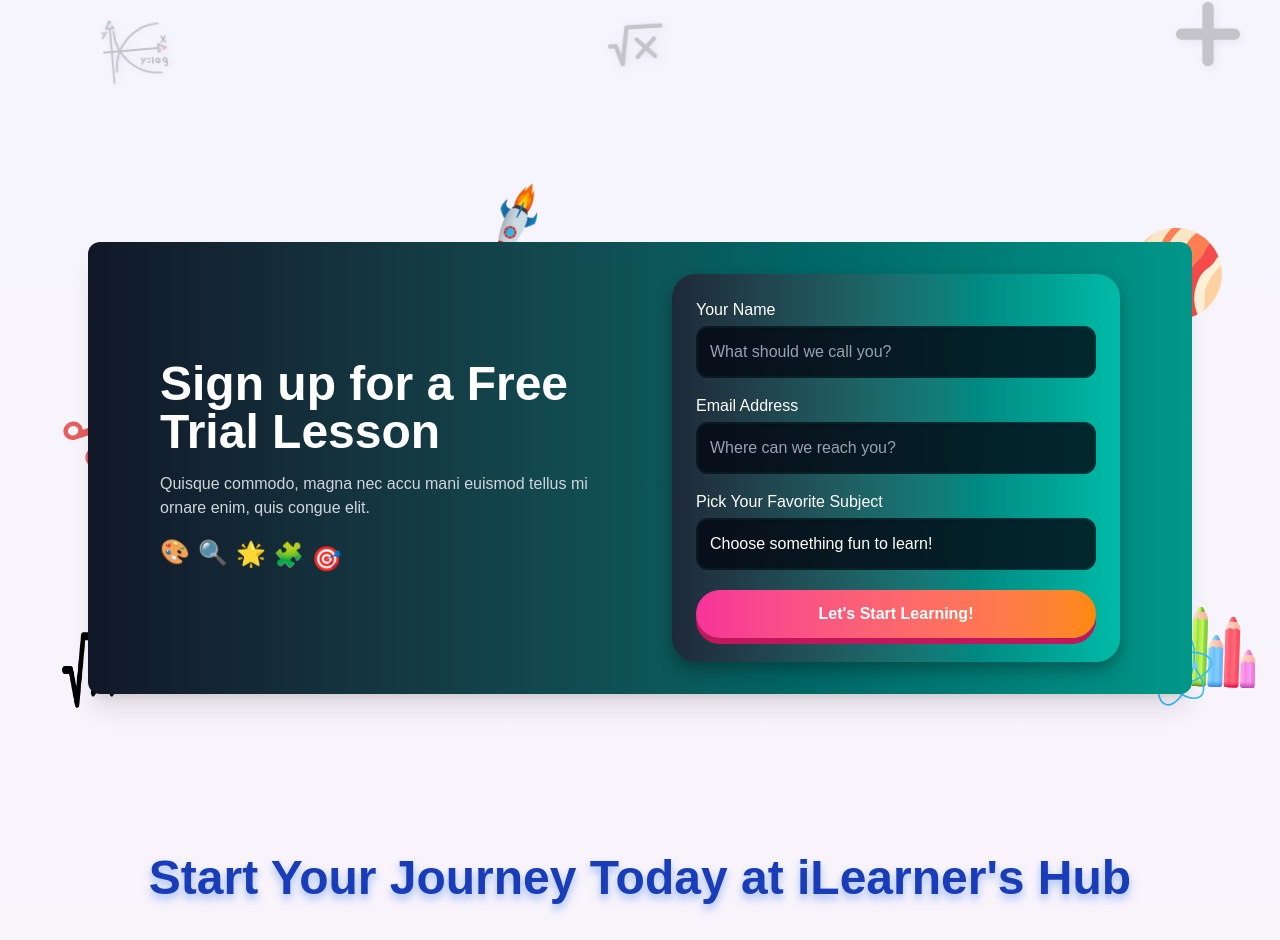
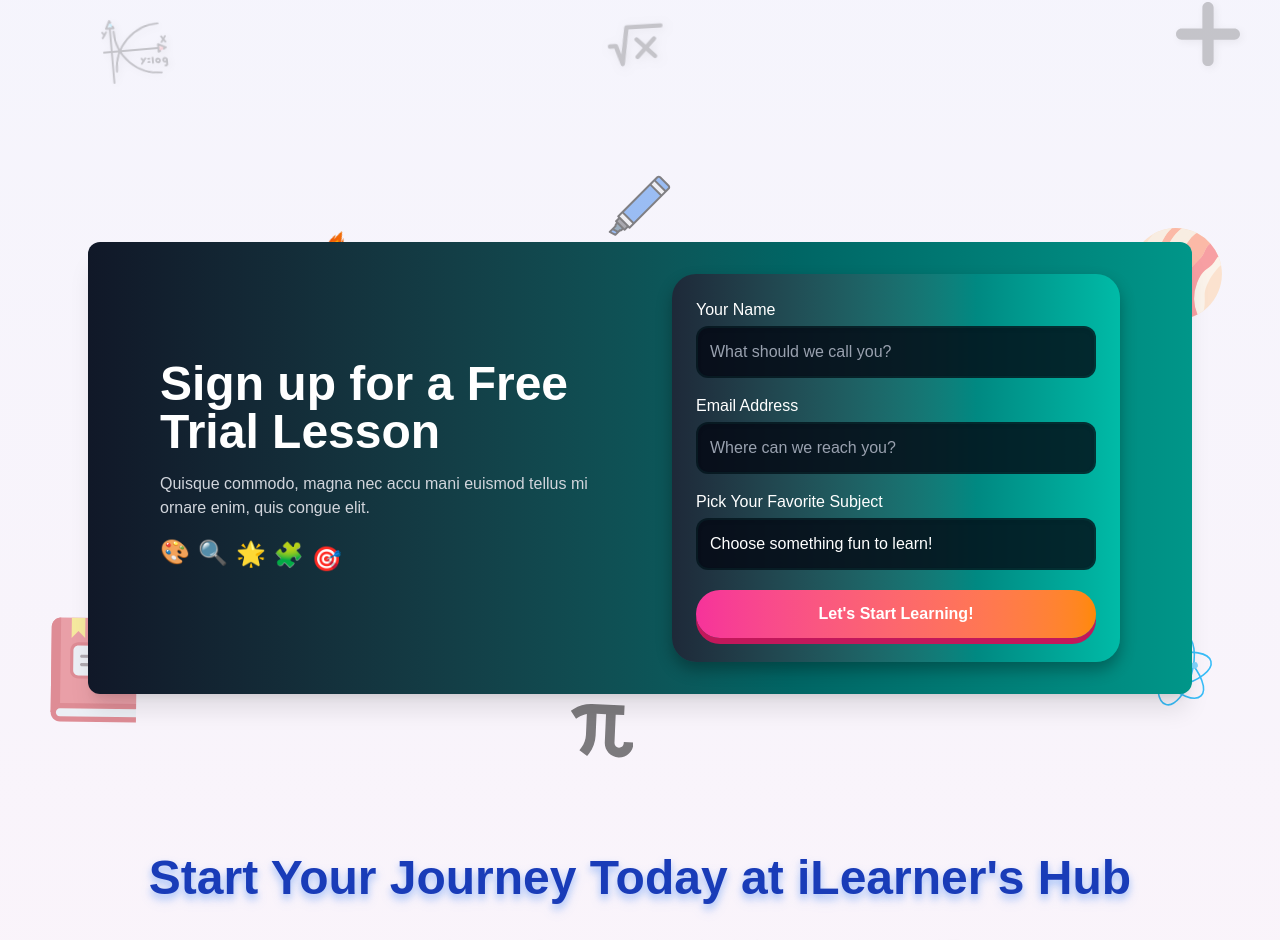
Before and after one commit to MoyasiGinko/iLearners-Hub, a Next.js app: page / in a window 1280 px wide. Shown: the part 4548-5488 px from the top of the page. Built offline with nearby package versions, Linux system fonts and the light colour scheme.

Commit message:
fix the bg elements

```diff
--- a/components/main/contact/index.tsx
+++ b/components/main/contact/index.tsx
@@ -6,88 +6,56 @@
 const FloatingElements = () => {
   return (
     <div className="absolute container inset-0 mx-auto flex items-center justify-center">
-      {/* Improved Rocket animation with smoother motion */}
+      {/* Rocket - now visible on mobile but smaller */}
       <motion.div
-        className="absolute inset-0 top-40 left-0 w-20 h-20 z-0 hidden md:block"
+        className="absolute inset-0 top-26 left-0 w-16 h-16 md:top-40 md:w-20 md:h-20 z-0"
         animate={{
-          x: [0, 500, 0], // Simplified path
-          y: [0, -150, 0], // Smooth arc
-          rotate: [0, 45, 180, 360], // Smooth rotation
+          x: [0, 300, 0], // Smaller path for mobile
+          y: [0, -100, 0],
+          rotate: [0, 45, 180, 360],
         }}
         transition={{
           duration: 12,
           repeat: Infinity,
-          ease: "easeInOut", // Smooth transitions
-          times: [0, 0.5, 1], // Control timing
+          ease: "easeInOut",
+          times: [0, 0.5, 1],
         }}
       >
         <img src="/images/rocket.gif" alt="Rocket" className="w-full h-full" />
       </motion.div>
 
-      {/* Animated Earth SVG */}
+      {/* Earth - now visible on mobile */}
       <motion.div
-        className="absolute top-16 right-14 w-20 h-20 md:w-24 md:h-24 z-0 hidden md:block"
+        className="absolute opacity-50 top-10 right-8 w-16 h-16 md:top-16 md:right-14 md:w-24 md:h-24 z-0"
         animate={{ rotate: 360 }}
         transition={{ duration: 20, repeat: Infinity, ease: "linear" }}
       >
         <img
           src="/images/planet/planet1.svg"
-          alt="Rocket"
+          alt="Planet"
           className="w-full h-full"
         />
       </motion.div>
 
-      {/* Animated Chemistry Flask SVG */}
+      {/* Marker - now visible on smaller screens */}
       <motion.div
-        className="absolute bottom-20 right-6 w-20 h-20 z-0 hidden md:block"
+        className="absolute opacity-50 top-2 left-1/2 transform -translate-x-1/2 w-12 h-12 md:w-16 md:h-16 z-0"
         animate={{
-          y: [0, -10, 0],
-          rotate: [-5, 5, -5],
-        }}
-        transition={{ duration: 3, repeat: Infinity, ease: "easeInOut" }}
-      >
-        <img
-          src="/images/study-materials/color-pencils.svg"
-          alt="Rocket"
-          className="w-full h-full"
-        />
-      </motion.div>
-
-      {/* Animated Math Symbols SVG */}
-      <motion.div
-        className="absolute top-60 left-16 w-16 h-16 z-0 hidden lg:block"
-        animate={{
-          scale: [1, 1.1, 1],
-          rotate: [0, 10, 0],
-        }}
-        transition={{ duration: 4, repeat: Infinity, ease: "easeInOut" }}
-      >
-        <img
-          src="/images/study-materials/scissor.svg"
-          alt="Math Symbols"
-          className="w-full h-full"
-        />
-      </motion.div>
-
-      {/* Animated Lightbulb SVG */}
-      <motion.div
-        className="absolute top-20 left-1/2 transform -translate-x-1/2 w-16 h-16 z-0 hidden lg:block"
-        animate={{
-          opacity: [0.7, 1, 0.7],
+          opacity: [0.3, 0.5, 0.3],
           y: [-5, 5, -5],
         }}
         transition={{ duration: 5, repeat: Infinity, ease: "easeInOut" }}
       >
         <img
           src="/images/study-materials/marker.svg"
-          alt="Math Symbols"
+          alt="Marker"
           className="w-full h-full"
         />
       </motion.div>
 
-      {/* Animated Math SYmbol SVG */}
+      {/* Math Symbol - now visible on mobile */}
       <motion.div
-        className="absolute bottom-20 left-[47%] transform -translate-x-1/2 w-16 h-16 z-0 hidden lg:block"
+        className="absolute opacity-50 bottom-2 left-[47%] transform -translate-x-1/2 w-12 h-12 md:w-16 md:h-16 z-0"
         animate={{
           y: [0, -5, 0],
           rotate: [-3, 5, -6],
@@ -96,29 +64,35 @@
       >
         <img
           src="/images/math-elements/pie.svg"
-          alt="Math Symbols"
+          alt="Math Symbol"
           className="w-full h-full"
         />
       </motion.div>
 
-      {/* DNA Helix SVG Animation */}
+      {/* Book - now visible on mobile */}
       <motion.div
-        className="absolute bottom-10 left-10 w-26 h-32 z-0 hidden md:block"
+        className="absolute opacity-50 bottom-6 left-4 w-20 h-24 md:bottom-10 md:left-10 md:w-26 md:h-32 z-0"
         animate={{
-          rotateY: 360,
+          x: [-5, 5, -5],
+          rotate: [-2, 2, -2],
         }}
-        transition={{ duration: 6, repeat: Infinity, ease: "linear" }}
+        transition={{
+          duration: 3,
+          repeat: Infinity,
+          repeatType: "reverse",
+          ease: "easeInOut",
+        }}
       >
         <img
-          src="/images/math-elements/root.svg"
-          alt="Math Symbols"
+          src="/images/study-materials/book.svg"
+          alt="Book"
           className="w-full h-full"
         />
       </motion.div>
 
-      {/* Atom SVG Animation */}
+      {/* Atom - now visible on mobile but smaller */}
       <motion.div
-        className="absolute bottom-16 right-16 w-20 h-20 z-0 hidden lg:block"
+        className="absolute bottom-10 right-10 w-16 h-16 md:bottom-16 md:right-16 md:w-20 md:h-20 z-0"
         animate={{ rotate: 360 }}
         transition={{ duration: 15, repeat: Infinity, ease: "linear" }}
       >
--- a/components/main/courses/index.tsx
+++ b/components/main/courses/index.tsx
@@ -276,9 +276,7 @@
           repeatType: "reverse",
           ease: "easeInOut",
         }}
-      >
-        <BackgroundElements.Paintbrush />
-      </motion.div>
+      ></motion.div>
 
       {/* Background Educational Elements - Middle Right */}
       <motion.div
@@ -328,7 +326,7 @@
           delay: 1,
         }}
       >
-        <BackgroundElements.Star />
+        {/* <BackgroundElements.Star /> */}
       </motion.div>
 
       {/* Background Educational Elements - Calculator */}
@@ -345,7 +343,7 @@
           ease: "easeInOut",
         }}
       >
-        <BackgroundElements.Calculator />
+        <BackgroundElements.Paintbrush />
       </motion.div>
 
       <div className="max-w-6xl mx-auto relative z-10">
```
